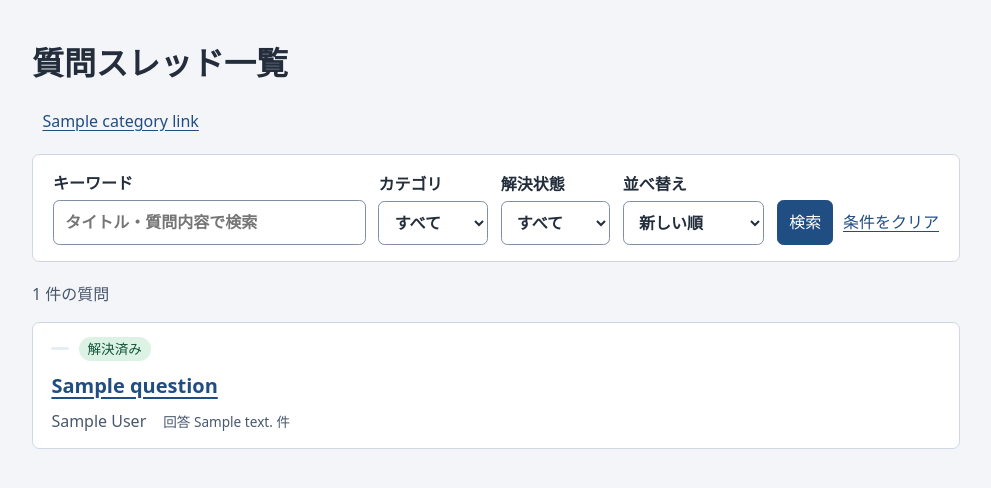
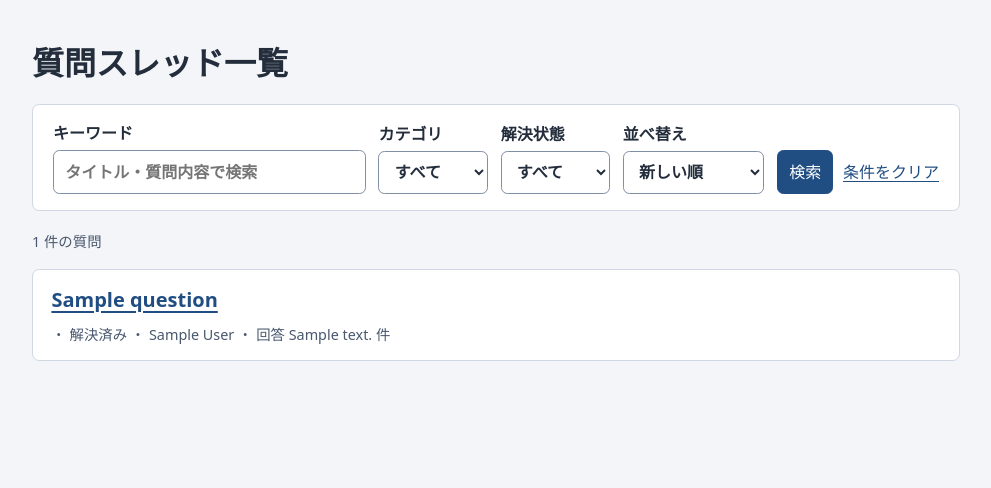
Before and after one commit to zeno1192/class-qa, a Node server app: template views/index.ejs in a window 1280 px wide. Shown: the part 71-559 px from the top of the page, without its empty margins (144-1135 px from the left). Run offline with Node 20, Linux system fonts and the light colour scheme; the template is opened without the code that fills it: most values are stand-ins (such as "Sample title", 1, 10 or a date in 2020).

Commit message:
Simplify Q&A templates and search layout

```diff
--- a/lib/question-thread.js
+++ b/lib/question-thread.js
@@ -1,6 +1,6 @@
 const prisma = require("./prisma");
 const { notFound } = require("./http");
-const { formatPostNumber, readPostNumber } = require("./post-number");
+const { formatPostNumber, splitPostBody } = require("./post-number");
 
 async function renderQuestionThread(res, questionId, { replyNumber, answerDraft, answerError = "" } = {}) {
   const question = await prisma.question.findUnique({
@@ -18,7 +18,7 @@ async function renderQuestionThread(res, questionId, { replyNumber, answerDraft,
     question,
     postNumbers,
     formatPostNumber,
-    readPostNumber,
+    splitPostBody,
     answerForm,
     answerError,
   });
--- a/public/style.css
+++ b/public/style.css
@@ -19,13 +19,11 @@ section { margin-top: 2rem; }
 .container { width: min(100% - 2rem, 58rem); margin-inline: auto; }
 main { padding-block: 2rem 4rem; }
 .site-header { background: #172c47; border-bottom: 1px solid var(--border); }
-.nav, .actions, .badges { display: flex; align-items: center; flex-wrap: wrap; gap: .6rem; }
+.nav, .actions { display: flex; align-items: center; flex-wrap: wrap; gap: .6rem; }
 .nav { justify-content: space-between; padding-block: .8rem; }
 .brand { color: white; font-size: 1.25rem; font-weight: 750; text-decoration: none; }
 .panel { padding: 1rem 1.25rem; background: white; border: 1px solid var(--border); border-radius: .45rem; }
-.category-nav, .thread-nav { display: flex; flex-wrap: wrap; gap: .4rem .85rem; margin-bottom: 1rem; }
-.category-nav a { padding: .3rem .65rem; border-radius: .25rem; }
-.category-nav [aria-current="page"] { color: white; background: var(--accent); text-decoration: none; }
+.thread-nav { display: flex; flex-wrap: wrap; gap: .4rem .85rem; margin-block: .75rem 1rem; }
 .question-list { padding: 0; list-style: none; }
 .question-list, .thread-replies {
   background: white;
@@ -33,9 +31,9 @@ main { padding-block: 2rem 4rem; }
   border-radius: .45rem;
 }
 .thread-row { padding: .85rem 1.15rem; }
+.thread-row h2 { margin-top: 0; }
+.thread-row .muted { margin-bottom: 0; }
 .thread-row + .thread-row, .thread-post + .thread-post { border-top: 1px solid var(--border); }
-.reply-count { color: #49586e; font-size: .85rem; }
-.thread-row .muted { display: inline; margin-right: .8rem; }
 .filter { display: flex; flex-wrap: wrap; align-items: end; gap: .8rem; }
 .keyword { flex: 1 1 14rem; }
 .fields { display: grid; gap: 1rem; }
@@ -56,10 +54,7 @@ button, .button { display: inline-flex; align-items: center; cursor: pointer; te
 .danger, .error { color: #9a2626; }
 .filled { color: white; background: #9a2626; border-color: #9a2626; }
 :focus-visible { outline: 3px solid #176a91; outline-offset: 2px; }
-.badge { padding: .1em .65em; border-radius: 1em; background: #e7edf5; font-size: .85rem; }
-.badge.open { color: #783b09; background: #faecd7; }
-.badge.resolved { color: #135337; background: #dcf2e5; }
-.muted, .result-count { color: #49586e; }
+.muted, .result-count { color: #49586e; font-size: .9rem; }
 .result-count { margin-top: 1.25rem; }
 .post-body { white-space: pre-wrap; margin-block: 1rem; }
 .thread-post { padding: 1rem 1.15rem; scroll-margin-top: 1rem; }
--- a/views/index.ejs
+++ b/views/index.ejs
@@ -1,10 +1,5 @@
 <%- include("header", { title: "質問一覧" }) %>
 <h1>質問スレッド一覧</h1>
-<nav class="category-nav" aria-label="カテゴリ">
-  <% for (const link of categoryLinks) { %>
-    <a href="<%= link.href %>" <% if (category === link.value) { %>aria-current="page"<% } %>><%= link.label %></a>
-  <% } %>
-</nav>
 <form class="panel filter" action="/" method="get" role="search">
   <label class="keyword">キーワード
     <input type="search" name="keyword" value="<%= keyword %>" maxlength="100" placeholder="タイトル・質問内容で検索">
@@ -43,10 +38,11 @@
   <ul class="question-list">
     <% for (const question of questions) { %>
       <li class="thread-row">
-        <%- include("question-meta", { question }) %>
         <h2><a href="/questions/<%= question.id %>"><%= question.title %></a></h2>
-        <p class="muted"><%= question.author %></p>
-        <span class="reply-count">回答 <%= question._count.answers %> 件</span>
+        <p class="muted">
+          <%= categories[question.category] %> ・ <%= question.resolved ? "解決済み" : "未解決" %> ・
+          <%= question.author %> ・ 回答 <%= question._count.answers %> 件
+        </p>
       </li>
     <% } %>
   </ul>
--- a/views/post-meta.ejs
+++ /dev/null
@@ -1,6 +0,0 @@
-<% const displayedNumber = formatPostNumber(number); %>
-<p class="post-meta">
-  <a class="post-number" href="#post-<%= number %>" aria-label="投稿 <%= displayedNumber %> へのリンク"><%= displayedNumber %></a>
-  <strong><%= author %></strong>
-  <time datetime="<%= createdAt.toISOString() %>"><%= createdAt.toLocaleString("ja-JP", { timeZone: "Asia/Tokyo" }) %></time>
-</p>
--- a/views/question-meta.ejs
+++ /dev/null
@@ -1,4 +0,0 @@
-<div class="badges">
-  <span class="badge"><%= categories[question.category] %></span>
-  <span class="badge <%= question.resolved ? 'resolved' : 'open' %>"><%= question.resolved ? "解決済み" : "未解決" %></span>
-</div>
```
Also changed, not shown: lib/post-number.js (+9 -1 lines), routes/question-list.js (+2 -13 lines), test/questions.test.js (+6 -2 lines), views/answer-form.ejs (deleted, +0 -13 lines), views/post-text.ejs (deleted, +0 -8 lines), views/post.ejs (added, +15 -0 lines), views/question.ejs (+16 -7 lines), README.md.
